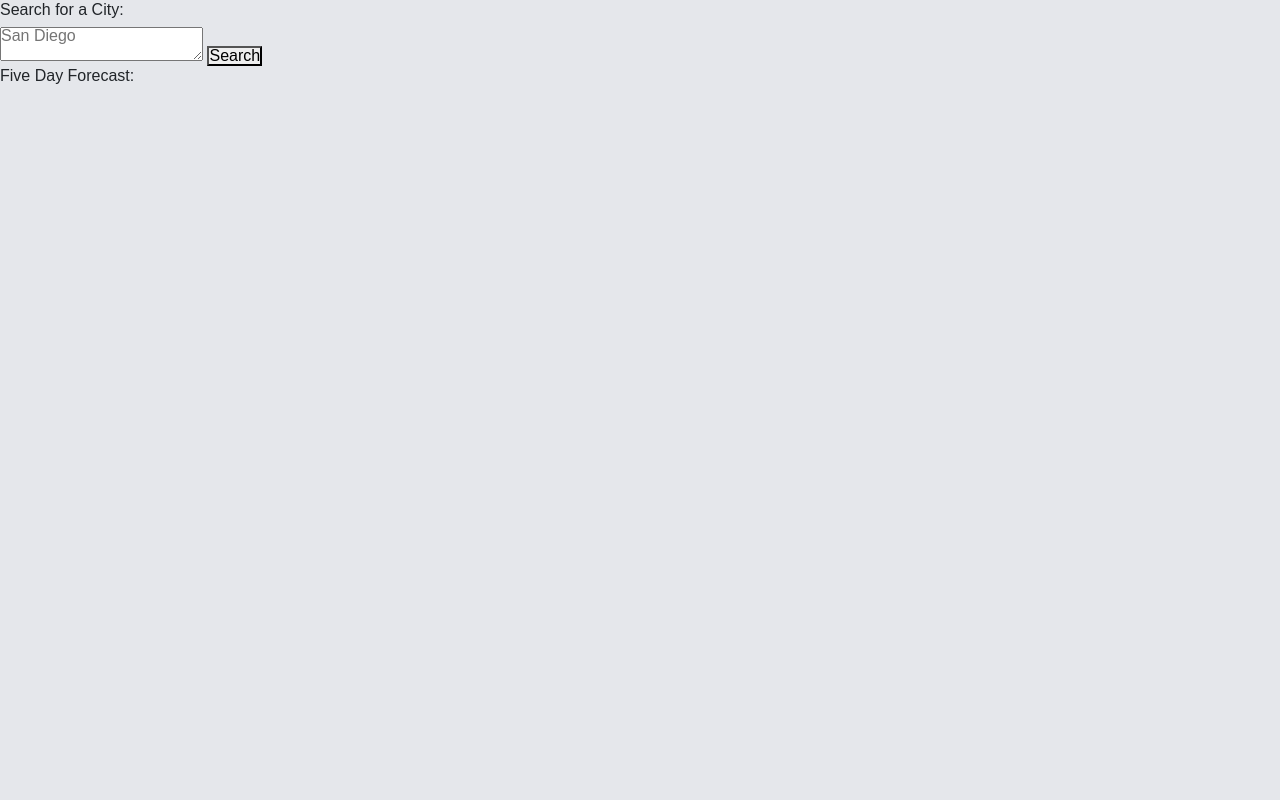
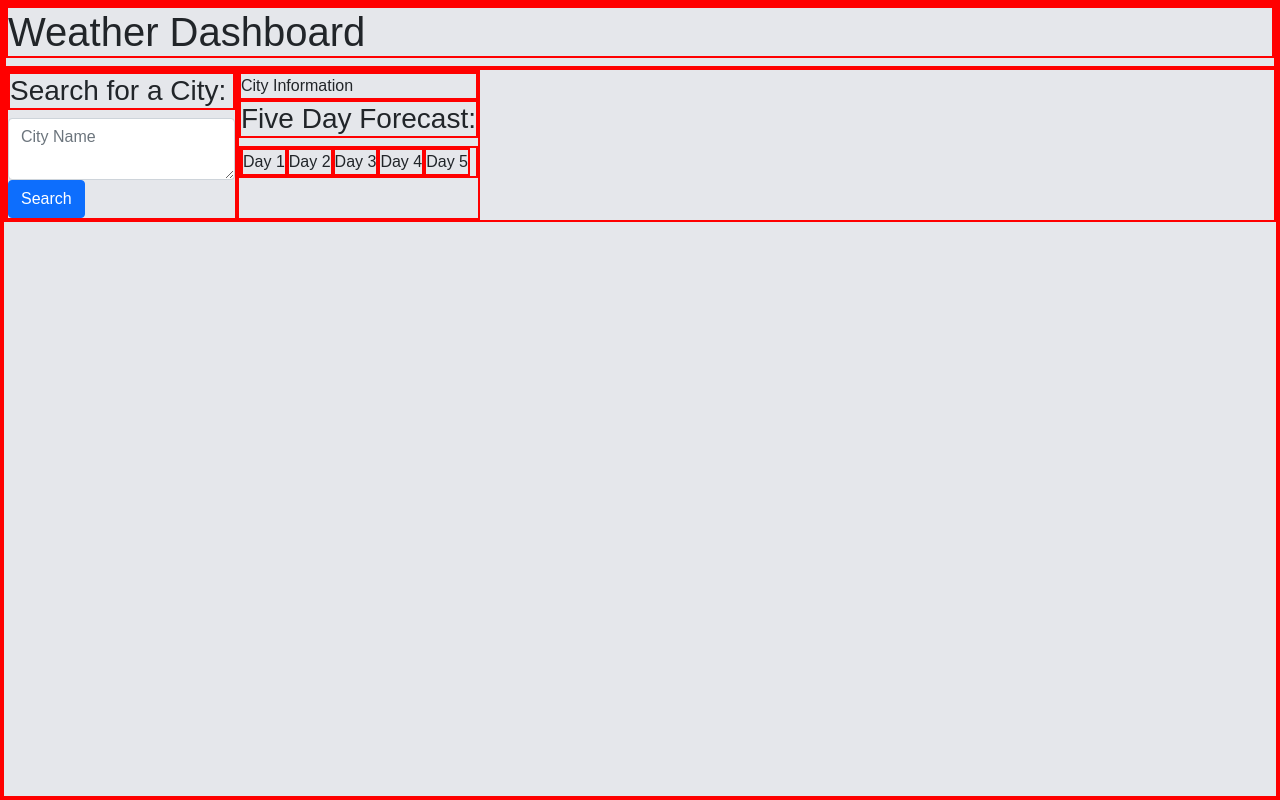
Before and after one commit to Evanilla57/sunshine, a plain HTML site: page index.html in a window 1280 px wide. Drawn offline with nearby package versions, Linux system fonts and the light colour scheme.

Commit message:
added apiKey to JS, changed placeholder in search bar

```diff
--- a/assets/script.js
+++ b/assets/script.js
@@ -1 +1 @@
-console.log("JavaScript is ready to run");
+var apiKey = 'f5a003f8e333c73009944afc5cfcf5b8'
--- a/assets/style.css
+++ b/assets/style.css
@@ -1,3 +1,7 @@
+* {
+	border: solid red 2px;
+}
+
 body {
 	background-color: #e5e7eb;
 	font-family: Arial, Helvetica, sans-serif;
--- a/index.html
+++ b/index.html
@@ -5,6 +5,8 @@
 	<meta http-equiv="X-UA-Compatible" content="IE=edge">
 	<meta name="viewport" content="width=device-width, initial-scale=1.0">
 	<title>Five Day Weather Forecast</title>
+    <!--Reset Style Sheet-->
+    <link rel="stylesheet" href="assets/reset.css">
     <!--Bootstrap-->
     <link
     rel="stylesheet"
@@ -17,25 +19,30 @@
     integrity="sha384-50oBUHEmvpQ+1lW4y57PTFmhCaXp0ML5d60M1M7uH2+nqUivzIebhndOJK28anvf"
     crossorigin="anonymous"
     />
-    <link rel="stylesheet" href="assets/reset.css">
-	<link rel="stylesheet" href="assets/style.css">
+	<!--Custom Style Sheet-->
+    <link rel="stylesheet" href="assets/style.css">
 </head>
 <body>
-    <main>
-        <div id="search">
+    <header>
+        <h1>Weather Dashboard</h1>
+    </header>
+    <main class ="d-flex">
+        <div id="search" class = "flex-row align-content-start">
+            <h3>Search for a City:</h3>
+            <textarea class = "form-group form-control" placeholder="City Name"></textarea>
+            <button type="button" class="btn btn-primary">Search</button>
         </div>
-        <div id="city">
-            <h3>Search for a City:</h3>
-            <textarea placeholder="San Diego"></textarea>
-            <button>Search</button>
-        </div>
-        <div id = "forecast">
+        <div id = "flex-container" class ="d-flex flex-column">
+            <div id="city" class = "flex-column align-content-start">City Information
+            </div>
             <h3>Five Day Forecast:</h3>
-            <div id = "day-1"></div>
-            <div id = "day-2"></div>
-            <div id = "day-3"></div>
-            <div id = "day-4"></div>
-            <div id = "day-5"></div>
+            <div id = "forecast" class = "d-flex align-items-stretch">
+                <div id = "day-1" class = "flex-row">Day 1</div>
+                <div id = "day-2" class = "flex-row">Day 2</div>
+                <div id = "day-3" class = "flex-row">Day 3</div>
+                <div id = "day-4" class = "flex-row">Day 4</div>
+                <div id = "day-5" class = "flex-row">Day 5</div>
+            </div>
         </div>
     </main>
 	<script src="assets/script.js"></script>
```
